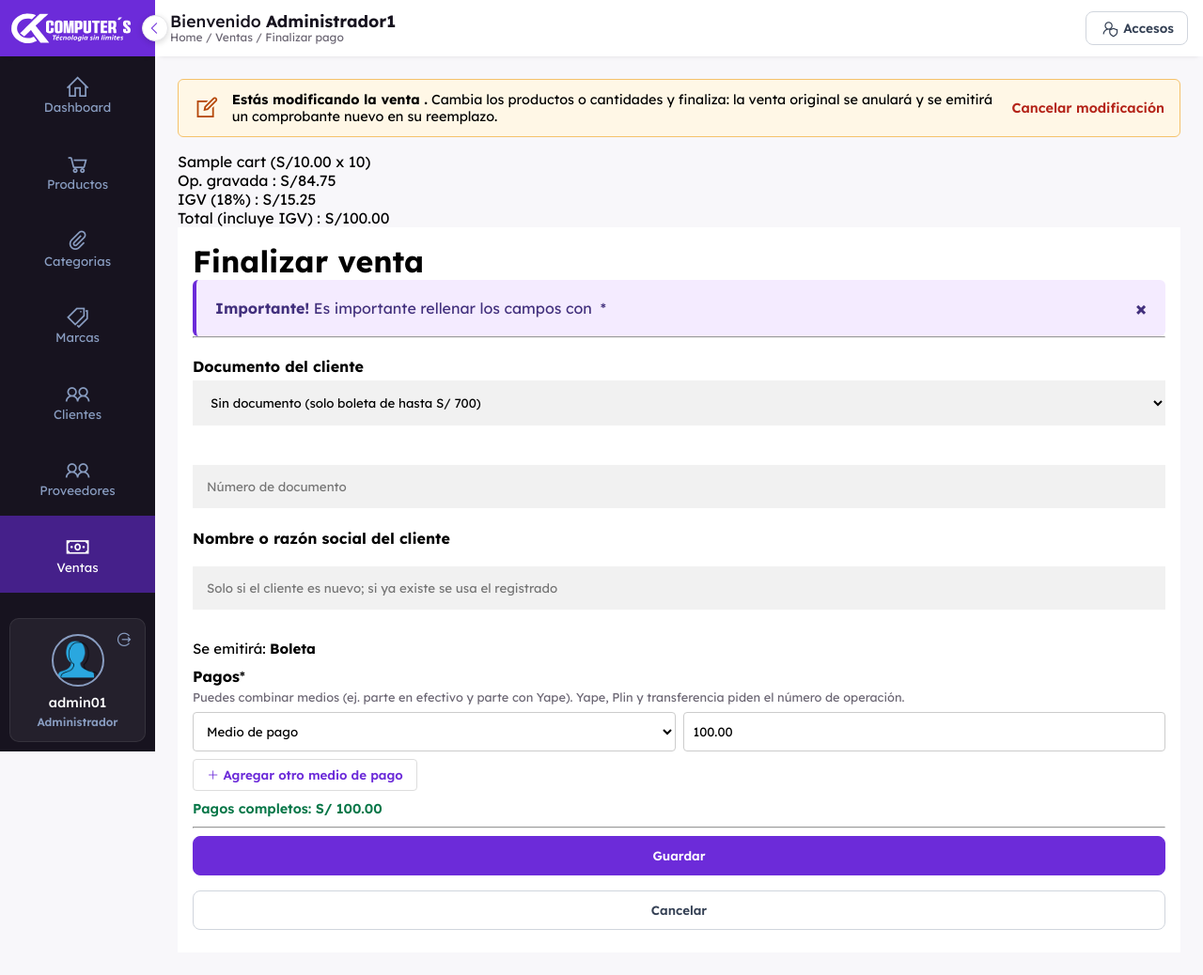
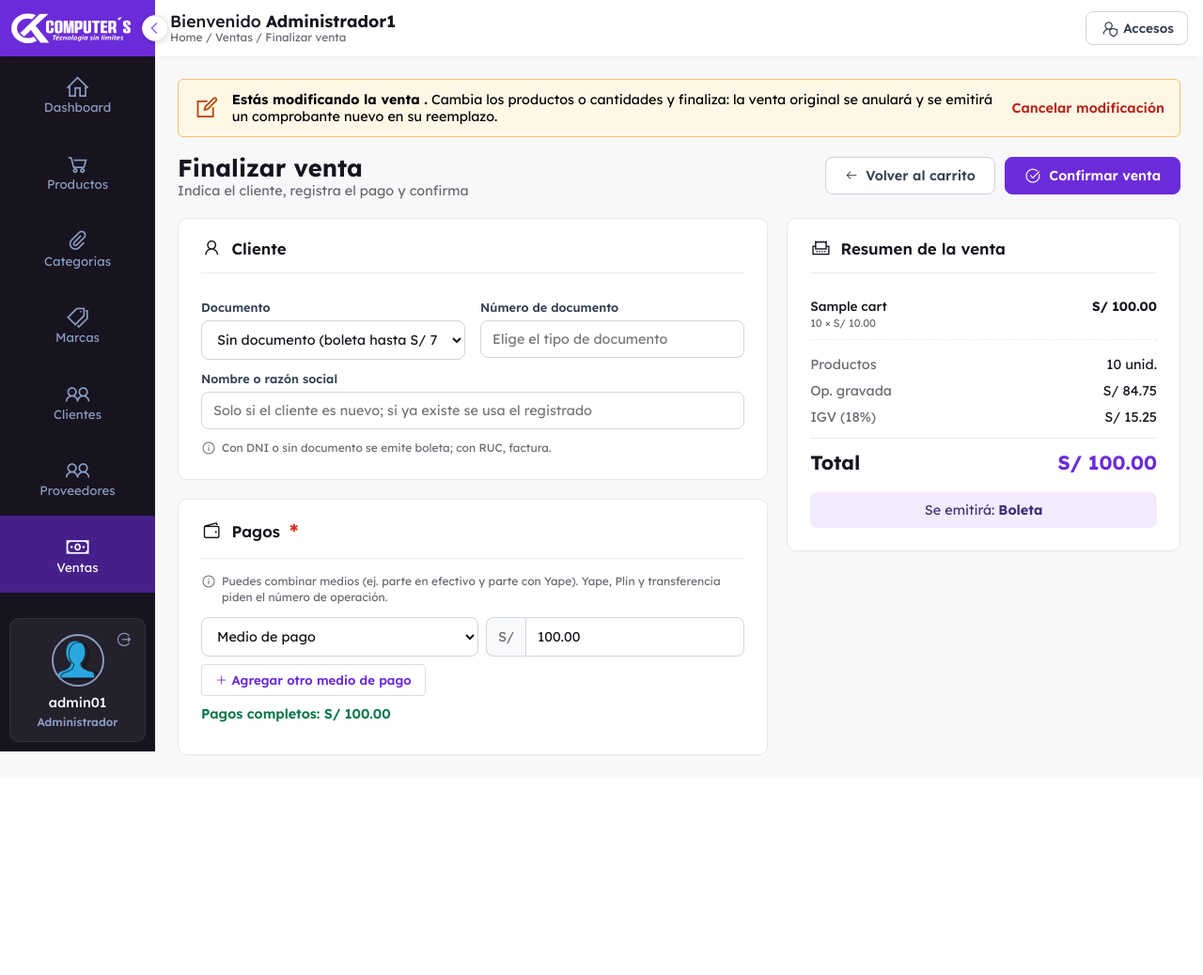
Before and after one commit to brandoncava/proyecto-titulacion, a PHP site: page /ckcomputers_system/frontend/ventas/checkout.php in a window 1280 px wide. Shown: the whole page at 94% size. After the commit the page ends 804 px from the top, so only its background shows below. Run offline with PHP 8.4, Linux system fonts and the light colour scheme; a user stored in the database is signed in; tables that the repository leaves empty hold one stand-in row (values such as "Sample post").

Commit message:
Rediseña Finalizar venta: cliente y pagos en tarjetas con resumen al lado

```diff
--- a/backend/css/admin.css
+++ b/backend/css/admin.css
@@ -2015,3 +2015,105 @@ td form:has(.form-group) {
     cursor: pointer;
 }
 .tarjeta-form .label-con-accion label.enlace-accion:hover { text-decoration: underline; }
+
+/* -----------------------------FINALIZAR VENTA--------------------------*/
+.checkout-grid {
+    display: grid;
+    grid-template-columns: minmax(0, 1.5fr) minmax(300px, 1fr);
+    gap: 1.25rem;
+    align-items: start;
+}
+.checkout-columna {
+    display: flex;
+    flex-direction: column;
+    gap: 1.25rem;
+}
+/* el resumen acompana al bajar */
+.resumen-venta {
+    position: sticky;
+    top: 80px;
+}
+.resumen-items {
+    max-height: 320px;
+    overflow-y: auto;
+}
+.resumen-items li {
+    display: flex;
+    justify-content: space-between;
+    align-items: flex-start;
+    gap: 12px;
+    padding: 10px 0;
+    border-bottom: 1px dashed #eaecf0;
+    font-size: .85rem;
+}
+.resumen-items .resumen-nombre {
+    display: block;
+    color: var(--color-dark);
+    font-weight: 500;
+}
+.resumen-items small {
+    color: var(--text-grey);
+}
+.resumen-items b {
+    white-space: nowrap;
+    color: var(--color-dark);
+}
+.resumen-totales {
+    margin-top: 12px;
+}
+.resumen-totales div {
+    display: flex;
+    justify-content: space-between;
+    padding: 5px 0;
+    font-size: .9rem;
+    color: var(--text-grey);
+}
+.resumen-totales dd {
+    color: var(--color-dark);
+}
+.resumen-totales .total {
+    margin-top: 8px;
+    padding-top: 12px;
+    border-top: 1px solid #eaecf0;
+    font-size: 1.3rem;
+    font-weight: 700;
+    color: var(--color-dark);
+}
+.resumen-totales .total dd {
+    color: var(--main-color);
+}
+.comprobante-emitido {
+    margin-top: 14px;
+    padding: 10px 12px;
+    border-radius: 8px;
+    background: #f4ebff;
+    color: #42307d;
+    font-size: .9rem;
+    text-align: center;
+}
+.nota.alerta {
+    color: #B42318;
+}
+.nota.sin-margen {
+    margin: 0 0 12px;
+}
+/* filas de pago dentro de la tarjeta */
+.tarjeta-form .fila-pago .pago-metodo {
+    flex: 1 1 170px;
+    width: auto;
+}
+.fila-pago .pago-monto-caja {
+    flex: 1 1 150px;
+}
+.tarjeta-form .fila-pago .pago-operacion {
+    flex: 1 1 150px;
+    width: auto;
+}
+.btn-primario:disabled {
+    opacity: .5;
+    cursor: not-allowed;
+}
+@media screen and (max-width: 1000px) {
+    .checkout-grid { grid-template-columns: 1fr; }
+    .resumen-venta { position: static; order: -1; }
+}
--- a/frontend/ventas/checkout.php
+++ b/frontend/ventas/checkout.php
@@ -3,10 +3,6 @@ ob_start();
 require_once __DIR__ . '/../../backend/config/auth.php';
 
 requiere_permiso('ventas');
-
-$seccion = 'ventas';
-$migas = 'Ventas / Finalizar pago';
-require __DIR__ . '/../layout/cabecera.php';
 
 require_once('../../backend/config/Conexion.php');
 $user_id = $_SESSION['id'];
@@ -14,17 +10,23 @@ $modifica = $_SESSION['modifica_venta'] ?? null;
 
 // se cobra el precio guardado en el carrito
 $select_cart_items = $connect->prepare(
-    'SELECT c.name, c.price, c.quantity FROM cart c WHERE c.user_id = ?'
+    'SELECT c.name, c.price, c.quantity FROM cart c WHERE c.user_id = ? ORDER BY c.idv'
 );
 $select_cart_items->execute([$user_id]);
 $items = $select_cart_items->fetchAll(PDO::FETCH_ASSOC);
 
 $cart_grand_total = 0;
+$unidades = 0;
 foreach ($items as $it) {
     $cart_grand_total += $it['price'] * $it['quantity'];
+    $unidades += (int)$it['quantity'];
 }
 $cart_grand_total = round($cart_grand_total, 2);
 list($c_base, $c_igv) = igv_desglosar($cart_grand_total);
+
+$seccion = 'ventas';
+$migas = 'Ventas / Finalizar venta';
+require __DIR__ . '/../layout/cabecera.php';
 ?>
 
             <div class="page-content">
@@ -33,57 +35,88 @@ list($c_base, $c_igv) = igv_desglosar($cart_grand_total);
                 <?php include __DIR__ . '/aviso_modificacion.php'; ?>
 <?php endif; ?>
 
-                <div class="input-block">
-<?php if ($items): ?>
-<?php foreach ($items as $it): ?>
-   <p> <?php echo e($it['name']); ?> <span>(S/<?php echo number_format($it['price'], 2); ?> x <?php echo (int)$it['quantity']; ?>)</span> </p>
-<?php endforeach; ?>
-<?php else: ?>
-   <p class="alert alert-warning">Tu carrito esta vació</p>
-<?php endif; ?>
-   <div class="grand-total">Op. gravada : <span>S/<?php echo number_format($c_base, 2); ?></span></div>
-   <div class="grand-total">IGV (<?php echo IGV_TASA * 100; ?>%) : <span>S/<?php echo number_format($c_igv, 2); ?></span></div>
-   <div class="grand-total">Total (incluye IGV) : <span>S/<?php echo number_format($cart_grand_total, 2); ?></span></div>
+                <div class="cabecera-form">
+                    <div>
+                        <h1>Finalizar venta</h1>
+                        <p>Indica el cliente, registra el pago y confirma</p>
+                    </div>
+                    <div class="cabecera-form-botones">
+                        <a href="cart.php" class="btn-secundario"><span class="las la-arrow-left"></span> Volver al carrito</a>
+                        <button type="submit" form="form-venta" id="validate" name="order" class="btn-primario"<?php echo $items ? '' : ' disabled'; ?>>
+                            <span class="las la-check-circle"></span> Confirmar venta
+                        </button>
+                    </div>
                 </div>
 
-<form action="" method="POST" autocomplete="off" id="form-venta">
+<?php if (!$items): ?>
+                <p class="alert">Tu carrito está vacío. <a href="nuevo.php">Agrega productos</a> para registrar una venta.</p>
+<?php else: ?>
+                <div class="checkout-grid">
+
+                    <form action="" method="POST" autocomplete="off" id="form-venta" class="checkout-columna">
                         <?php echo csrf_campo(); ?>
-  <div class="containerss">
-    <h1>Finalizar venta</h1>
-    <div class="alert-danger">
-  <span class="closebtn" onclick="this.parentElement.style.display='none';">&times;</span>
-  <strong>Importante!</strong> Es importante rellenar los campos con &nbsp;<span class="badge-warning">*</span>
+
+                        <section class="tarjeta-form">
+                            <h2><span class="las la-user"></span> Cliente</h2>
+
+                            <div class="fila-campos">
+                                <div>
+                                    <label for="doctipo">Documento</label>
+                                    <select name="doctipo" id="doctipo">
+                                        <option value="">Sin documento (boleta hasta S/ 700)</option>
+                                        <option value="DNI"<?php echo ($modifica['doc_tipo'] ?? '') === 'DNI' ? ' selected' : ''; ?>>DNI → Boleta</option>
+                                        <option value="RUC"<?php echo ($modifica['doc_tipo'] ?? '') === 'RUC' ? ' selected' : ''; ?>>RUC → Factura</option>
+                                    </select>
                                 </div>
-    <hr>
-    <br>
+                                <div>
+                                    <label for="docnum">Número de documento</label>
+                                    <input type="text" name="docnum" id="docnum" inputmode="numeric" maxlength="11" placeholder="Número de documento" value="<?php echo e($modifica['doc_num'] ?? ''); ?>" disabled>
+                                </div>
+                            </div>
 
-    <label for="doctipo"><b>Documento del cliente</b></label>
-    <select name="doctipo" id="doctipo">
-        <option value="">Sin documento (solo boleta de hasta S/ 700)</option>
-        <option value="DNI"<?php echo ($modifica['doc_tipo'] ?? '') === 'DNI' ? ' selected' : ''; ?>>DNI &rarr; Boleta</option>
-        <option value="RUC"<?php echo ($modifica['doc_tipo'] ?? '') === 'RUC' ? ' selected' : ''; ?>>RUC &rarr; Factura</option>
-    </select>
-
-    <input type="text" name="docnum" id="docnum" inputmode="numeric" maxlength="11" placeholder="Número de documento" value="<?php echo e($modifica['doc_num'] ?? ''); ?>" disabled>
-
-    <label for="nomcl"><b>Nombre o razón social del cliente</b></label>
+                            <label for="nomcl">Nombre o razón social</label>
                             <input type="text" name="nomcl" id="nomcl" maxlength="150" value="<?php echo e($modifica['nomcl'] ?? ''); ?>" placeholder="Solo si el cliente es nuevo; si ya existe se usa el registrado">
 
-    <p id="aviso-comprobante" style="margin:10px 0;font-size:15px;">Se emitirá: <b id="tipo-emitido">Boleta</b></p>
+                            <p class="nota" id="aviso-comprobante"></p>
+                        </section>
 
-    <label><b>Pagos</b></label><span class="badge-warning">*</span>
-    <p class="ayuda-pagos">Puedes combinar medios (ej. parte en efectivo y parte con Yape). Yape, Plin y transferencia piden el número de operación.</p>
+                        <section class="tarjeta-form">
+                            <h2><span class="las la-wallet"></span> Pagos <span class="req">*</span></h2>
+
+                            <p class="nota sin-margen"><span class="las la-info-circle"></span> Puedes combinar medios (ej. parte en efectivo y parte con Yape). Yape, Plin y transferencia piden el número de operación.</p>
                             <div id="pagos"></div>
                             <button type="button" id="agregar-pago" class="btn-agregar-pago"><span class="las la-plus"></span> Agregar otro medio de pago</button>
                             <p id="estado-pagos" class="estado-pagos"></p>
+                        </section>
+                    </form>
 
-    <hr>
+                    <aside class="tarjeta-form resumen-venta">
+                        <h2><span class="las la-receipt"></span> Resumen de la venta</h2>
 
-    <button type="submit" id="validate" name="order" class="registerbtn <?= ($cart_grand_total > 1)?'':'disabled'; ?>">Guardar</button>
-    <button type="button" onclick="location.href='cart.php'" class="pabtn ">Cancelar</button>
+                        <ul class="resumen-items">
+<?php foreach ($items as $it): ?>
+                            <li>
+                                <div>
+                                    <span class="resumen-nombre"><?php echo e($it['name']); ?></span>
+                                    <small><?php echo (int)$it['quantity']; ?> × S/ <?php echo number_format($it['price'], 2); ?></small>
                                 </div>
+                                <b>S/ <?php echo number_format($it['price'] * $it['quantity'], 2); ?></b>
+                            </li>
+<?php endforeach; ?>
+                        </ul>
 
-</form>
+                        <dl class="resumen-totales">
+                            <div><dt>Productos</dt><dd><?php echo $unidades; ?> unid.</dd></div>
+                            <div><dt>Op. gravada</dt><dd>S/ <?php echo number_format($c_base, 2); ?></dd></div>
+                            <div><dt>IGV (<?php echo IGV_TASA * 100; ?>%)</dt><dd>S/ <?php echo number_format($c_igv, 2); ?></dd></div>
+                            <div class="total"><dt>Total</dt><dd>S/ <?php echo number_format($cart_grand_total, 2); ?></dd></div>
+                        </dl>
+
+                        <p class="comprobante-emitido">Se emitirá: <b id="tipo-emitido">Boleta</b></p>
+                    </aside>
+
+                </div>
+<?php endif; ?>
 
             </div>
 
@@ -95,7 +128,10 @@ list($c_base, $c_igv) = igv_desglosar($cart_grand_total);
             <option value="<?php echo $m; ?>"><?php echo $m === 'Contado' ? 'Contado (efectivo)' : $m; ?></option>
 <?php endforeach; ?>
         </select>
-        <input type="number" name="pago_monto[]" class="pago-monto" step="0.01" min="0.01" placeholder="Monto S/" required>
+        <div class="campo-con-unidad pago-monto-caja">
+            <span class="unidad">S/</span>
+            <input type="number" name="pago_monto[]" class="pago-monto" step="0.01" min="0.01" placeholder="Monto" required>
+        </div>
         <input type="text" name="pago_operacion[]" class="pago-operacion" maxlength="30" placeholder="N° de operación" hidden>
         <button type="button" class="quitar-pago" title="Quitar este pago"><span class="las la-times"></span></button>
     </div>
@@ -106,6 +142,8 @@ list($c_base, $c_igv) = igv_desglosar($cart_grand_total);
     <script type="text/javascript" src="../../backend/js/reenvio.js"></script>
     <script type="text/javascript">
     (function () {
+        var form = document.getElementById('form-venta');
+        if (!form) { return; }
         var total = <?php echo json_encode($cart_grand_total); ?>;
         var limite = <?php echo json_encode(LIMITE_BOLETA_SIN_DNI); ?>;
         var conOperacion = <?php echo json_encode(METODOS_CON_OPERACION); ?>;
@@ -114,6 +152,7 @@ list($c_base, $c_igv) = igv_desglosar($cart_grand_total);
         var tipo = document.getElementById('doctipo');
         var num = document.getElementById('docnum');
         var aviso = document.getElementById('aviso-comprobante');
+        var emitido = document.getElementById('tipo-emitido');
 
         function actualizarDoc() {
             var t = tipo.value;
@@ -121,13 +160,14 @@ list($c_base, $c_igv) = igv_desglosar($cart_grand_total);
             num.required = (t !== '');
             if (t === '') { num.value = ''; }
             num.maxLength = (t === 'RUC') ? 11 : 8;
-            num.placeholder = (t === 'RUC') ? 'RUC (11 dígitos)' : (t === 'DNI' ? 'DNI (8 dígitos)' : 'Número de documento');
+            num.placeholder = (t === 'RUC') ? 'RUC (11 dígitos)' : (t === 'DNI' ? 'DNI (8 dígitos)' : 'Elige el tipo de documento');
             if (num.value.length > num.maxLength) { num.value = num.value.slice(0, num.maxLength); }
+            emitido.textContent = (t === 'RUC') ? 'Factura' : 'Boleta';
             var falta = (t === '' && total > limite);
-            aviso.style.color = falta ? '#B42318' : '';
+            aviso.className = 'nota' + (falta ? ' alerta' : '');
             aviso.innerHTML = falta
-                ? 'El total supera S/ ' + limite.toFixed(2) + ': ingresa el <b>DNI</b> del cliente (o su <b>RUC</b> para factura).'
-                : 'Se emitirá: <b>' + (t === 'RUC' ? 'Factura' : 'Boleta') + '</b>';
+                ? '<span class="las la-exclamation-triangle"></span> El total supera S/ ' + limite.toFixed(2) + ': ingresa el DNI del cliente (o su RUC para factura).'
+                : '<span class="las la-info-circle"></span> Con DNI o sin documento se emite boleta; con RUC, factura.';
         }
         num.addEventListener('input', function () { num.value = num.value.replace(/\D/g, ''); });
         tipo.addEventListener('change', actualizarDoc);
@@ -137,7 +177,6 @@ list($c_base, $c_igv) = igv_desglosar($cart_grand_total);
         var cont = document.getElementById('pagos');
         var plantilla = document.getElementById('fila-pago');
         var estado = document.getElementById('estado-pagos');
-        var guardar = document.getElementById('validate');
 
         function pagado() {
             var s = 0;
@@ -182,7 +221,7 @@ list($c_base, $c_igv) = igv_desglosar($cart_grand_total);
             agregarFila(Math.max(0, Math.round((total - pagado()) * 100) / 100));
         });
 
-        document.getElementById('form-venta').addEventListener('submit', function (ev) {
+        form.addEventListener('submit', function (ev) {
             if (Math.round((total - pagado()) * 100) !== 0) {
                 ev.preventDefault();
                 swal('Revisa los pagos', estado.textContent, 'warning');
```
Lines whose indentation alone changed are shown as unchanged.
